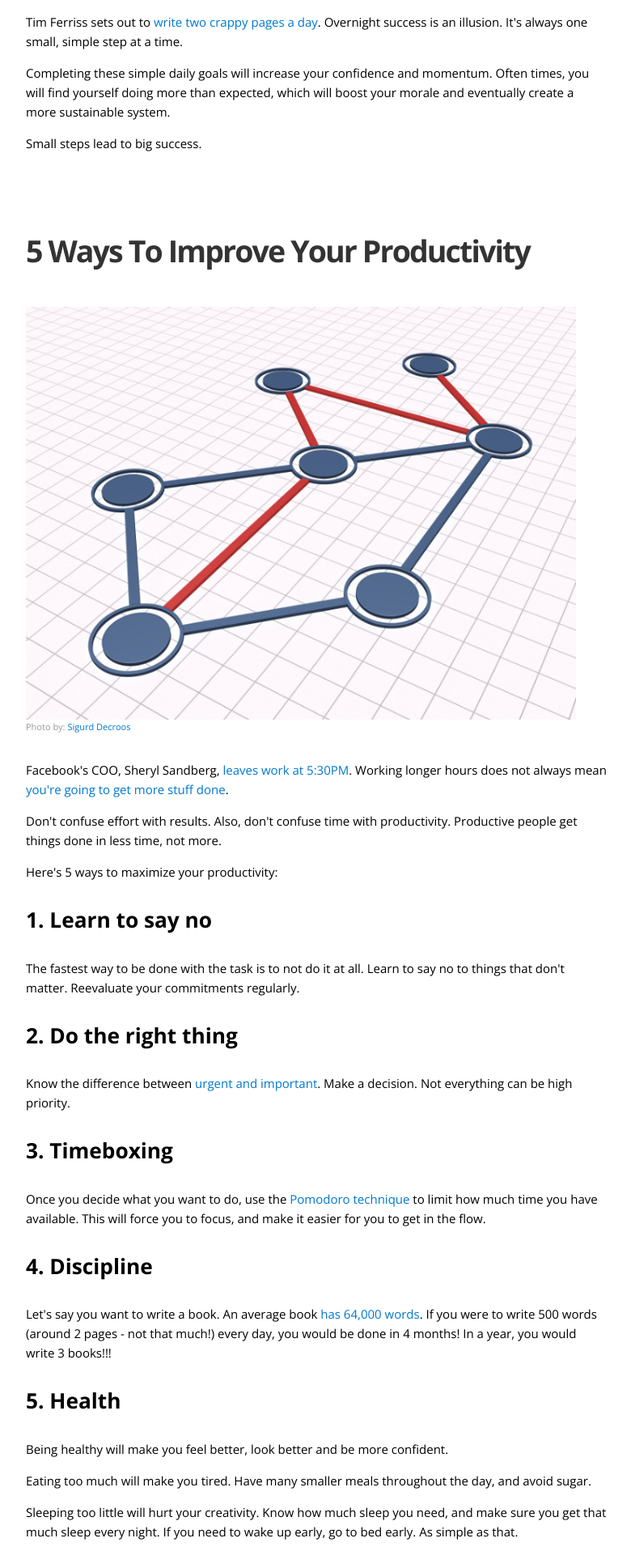
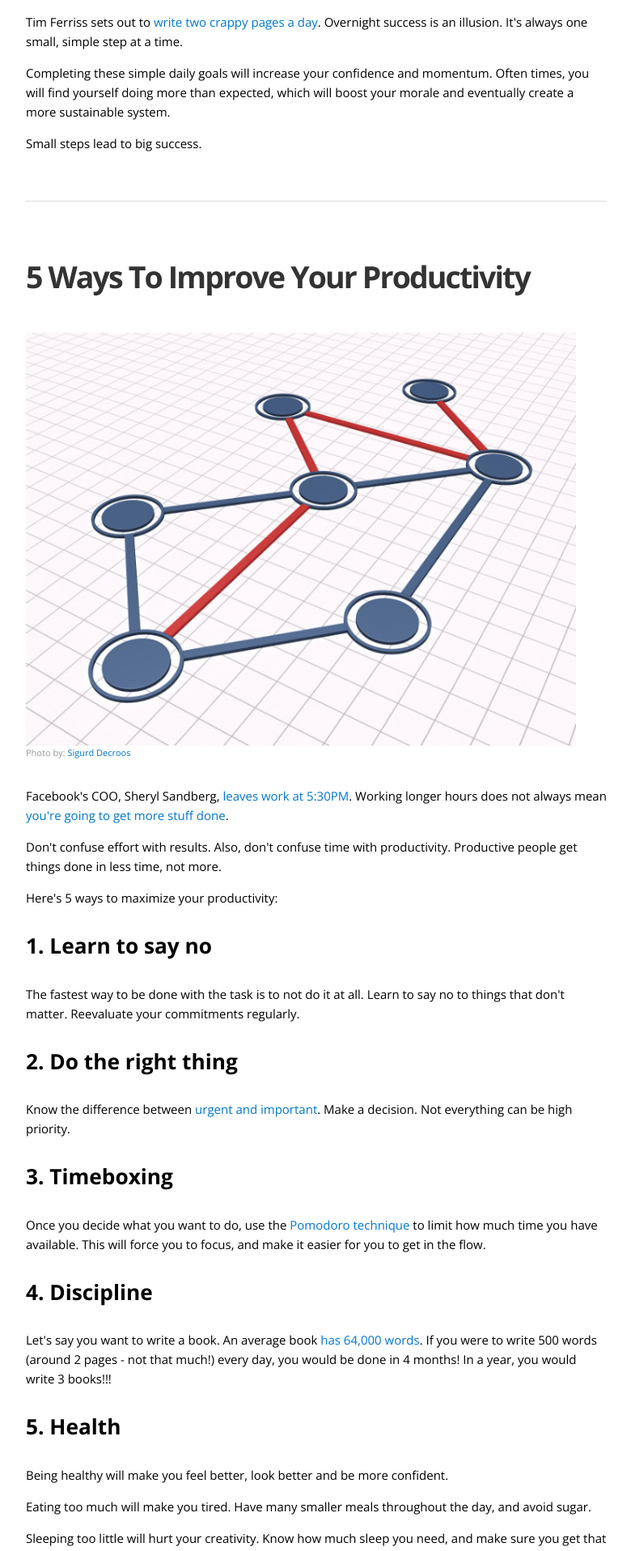
Before and after one commit to milandobrota/elitecoaching, a Jekyll site: the page built from blog/index.html, in a window 1280 px wide. Shown: the part 1253-3169 px from the top of the page at 81% size, without its empty margins (58-838 px from the left). Built offline with Jekyll 4.4.1, drawn with Linux system fonts in a browser that asks for light colours; Markdown is read by kramdown in place of the engine named in the settings; the list of posts is cut into pages by our own code.

Commit message:
adding a hr between posts

```diff
--- a/_layouts/default.html
+++ b/_layouts/default.html
@@ -105,6 +105,7 @@
         </div>
 
         <br />
+        <hr />
 
         <!-- twitter follow -->
         <!--
--- a/public/blog/2/index.html
+++ b/public/blog/2/index.html
@@ -126,6 +126,7 @@
         </div>
 
         <br />
+        <hr />
 
         <!-- twitter follow -->
         <!--
@@ -180,6 +181,7 @@
         </div>
 
         <br />
+        <hr />
 
         <!-- twitter follow -->
         <!--
@@ -237,6 +239,7 @@
         </div>
 
         <br />
+        <hr />
 
         <!-- twitter follow -->
         <!--
--- a/public/blog/3/index.html
+++ b/public/blog/3/index.html
@@ -111,6 +111,7 @@
         </div>
 
         <br />
+        <hr />
 
         <!-- twitter follow -->
         <!--
@@ -160,6 +161,7 @@
         </div>
 
         <br />
+        <hr />
 
         <!-- twitter follow -->
         <!--
@@ -208,6 +210,7 @@
         </div>
 
         <br />
+        <hr />
 
         <!-- twitter follow -->
         <!--
--- a/public/blog/4/index.html
+++ b/public/blog/4/index.html
@@ -106,6 +106,7 @@
         </div>
 
         <br />
+        <hr />
 
         <!-- twitter follow -->
         <!--
@@ -154,6 +155,7 @@
         </div>
 
         <br />
+        <hr />
 
         <!-- twitter follow -->
         <!--
--- a/public/blog/index.html
+++ b/public/blog/index.html
@@ -119,6 +119,7 @@ Photo by: <a href="http://www.kozzi.com/stock-photo-25229660-key-hole-background
         </div>
 
         <br />
+        <hr />
 
         <!-- twitter follow -->
         <!--
@@ -189,6 +190,7 @@ Photo by: <a href="http://www.sxc.hu/photo/1018875" rel="nofollow" target="_blan
         </div>
 
         <br />
+        <hr />
 
         <!-- twitter follow -->
         <!--
@@ -250,6 +252,7 @@ Photo by: <a href="http://en.kozzi.com/stock-photo-25138981-bukas-na-aklat.html"
         </div>
 
         <br />
+        <hr />
 
         <!-- twitter follow -->
         <!--
```
